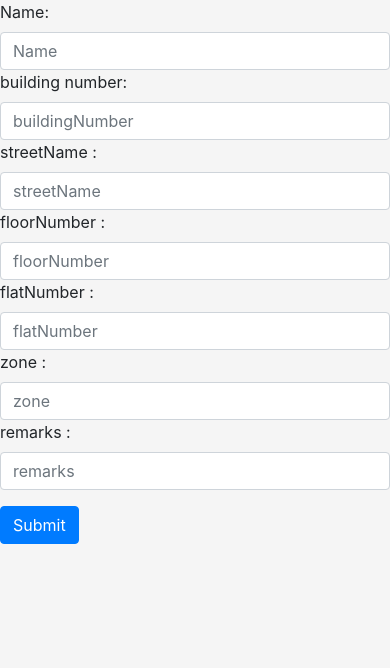
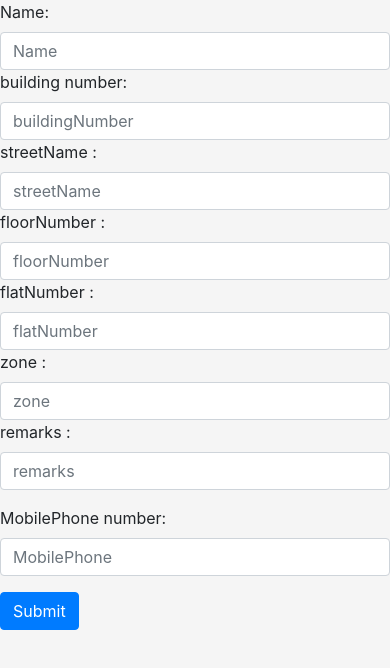
Before and after one commit to karimmahrouskamil/serviceOfLightAngularRegisterationForm, an Angular app in the folder serviceOfLightRegistration/: page /register in a window 390 px wide. Shown: the top 668 px of the page. Built offline with nearby package versions, Linux system fonts and the light colour scheme.

Commit message:
start mobile

```diff
--- a/serviceOfLightRegistration/src/app/app.component.html
+++ b/serviceOfLightRegistration/src/app/app.component.html
@@ -42,6 +42,17 @@
 
       </div>
 
+
+        <!-- Mobiles  form group-->
+        <div class="form-group" formGroupName="Mobiles">
+
+          <!-- building number -->
+          <label for="buildingNumber">
+            MobilePhone number: </label>
+          <input class="form-control" type="text" placeholder="MobilePhone" formControlName="MobilePhone">
+
+
+        </div>
     </div>
 
 
--- a/serviceOfLightRegistration/src/app/app.component.ts
+++ b/serviceOfLightRegistration/src/app/app.component.ts
@@ -25,7 +25,10 @@ this.makhdouminForm = new FormGroup({
       flatNumber: new FormControl(''),
       zone: new FormControl(''),
       remarks: new FormControl('')
-    })
+    }),
+    Mobiles: new FormGroup({
+      MobilePhone : new FormControl('')
+    }),
   })
 });
 }
```
